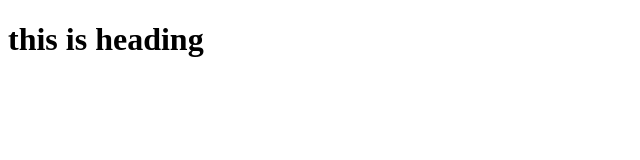
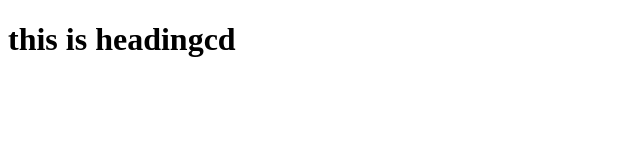
Before and after one commit to prabuajin/gitdummy, a plain HTML site: page index.html in a window 1280 px wide. Shown: the full height of the page, 0-640 px from the left. Drawn offline with Linux system fonts and the light colour scheme.

```diff
--- a/index.html
+++ b/index.html
@@ -7,7 +7,7 @@
 </head>
 <body>
 
-    <h1>this is heading</h1>
+    <h1>this is headingcd</h1>
 
 </body>
 </html>
```
